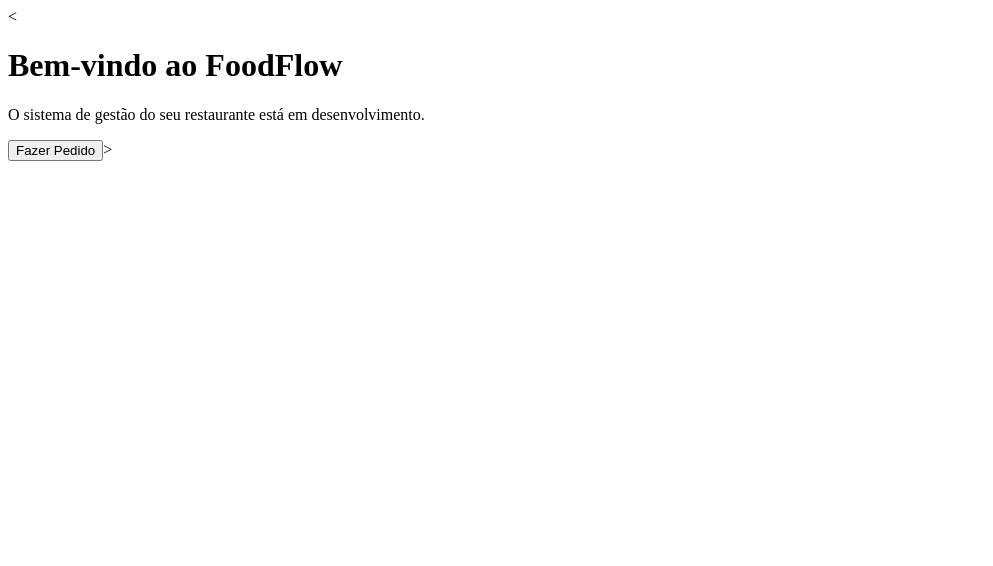
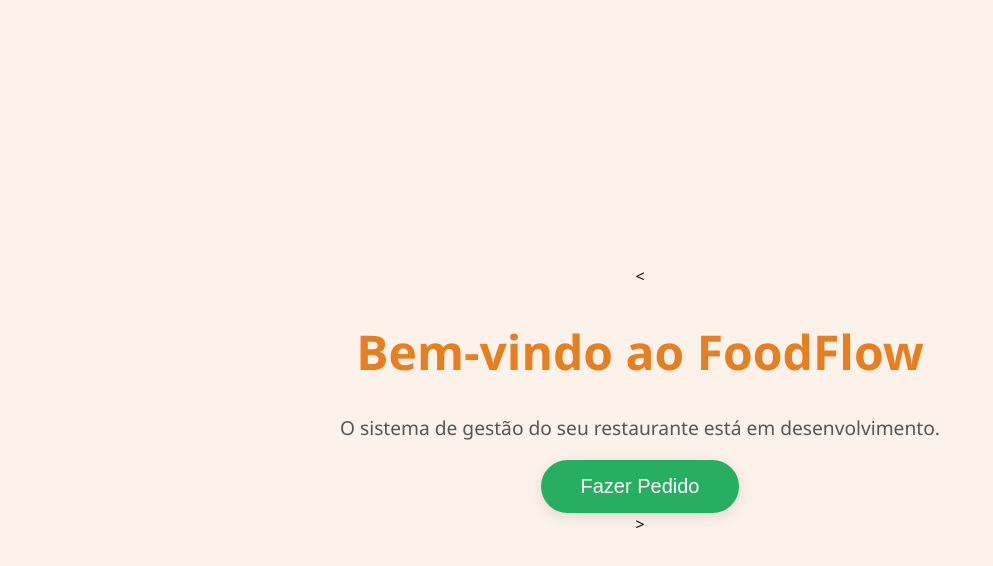
Before and after one commit to fabianademirandaferreira1-eng/restaurante-foodflow-fullstack, a plain HTML site: page index.html in a window 1280 px wide. Shown: the whole page, without its empty margins (0-993 px from the left). Drawn offline with Linux system fonts and the light colour scheme.

Commit message:
Estilizando a página inicial

```diff
--- a/index.html
+++ b/index.html
@@ -1,10 +1,47 @@
 <!DOCTYPE html>
 <html lang="en">
 <head>
+    <style>
+    body {
+        font-family: 'Segoe UI', Arial, sans-serif;
+        background-color: #fdf2e9; /* Um tom creme suave */
+        display: flex;
+        flex-direction: column;
+        align-items: center;
+        justify-content: center;
+        height: 100vh;
+        margin: 0;
+    }
+    h1 {
+        color: #e67e22; /* Laranja cenoura/comida */
+        font-size: 3rem;
+        margin-bottom: 10px;
+    }
+    p {
+        color: #555;
+        font-size: 1.2rem;
+    }
+    button {
+        background-color: #27ae60; /* Verde sucesso */
+        color: white;
+        border: none;
+        padding: 15px 40px;
+        font-size: 20px;
+        border-radius: 50px;
+        cursor: pointer;
+        box-shadow: 0 4px 15px rgba(0,0,0,0.1);
+        transition: 0.3s;
+    }
+    button:hover {
+        background-color: #2ecc71;
+        transform: scale(1.05);
+    }
+</style>
     <meta charset="UTF-8">
     <meta name="viewport" content="width=device-width, initial-scale=1.0">
     <title>Document</title>
 </head>
+
 <<h1>Bem-vindo ao FoodFlow</h1>
     <p>O sistema de gestão do seu restaurante está em desenvolvimento.</p>
     <button>Fazer Pedido</button>>
```
